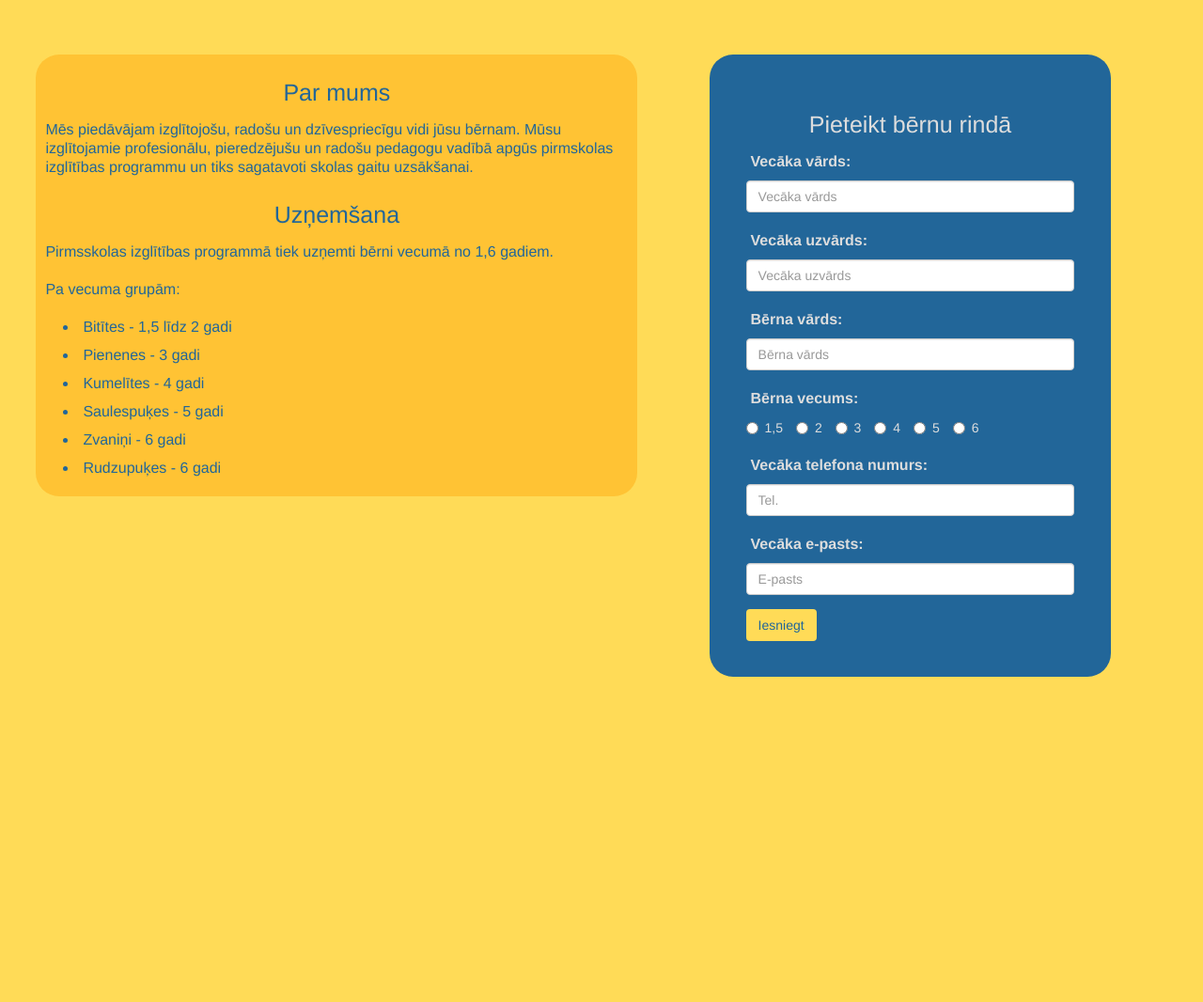
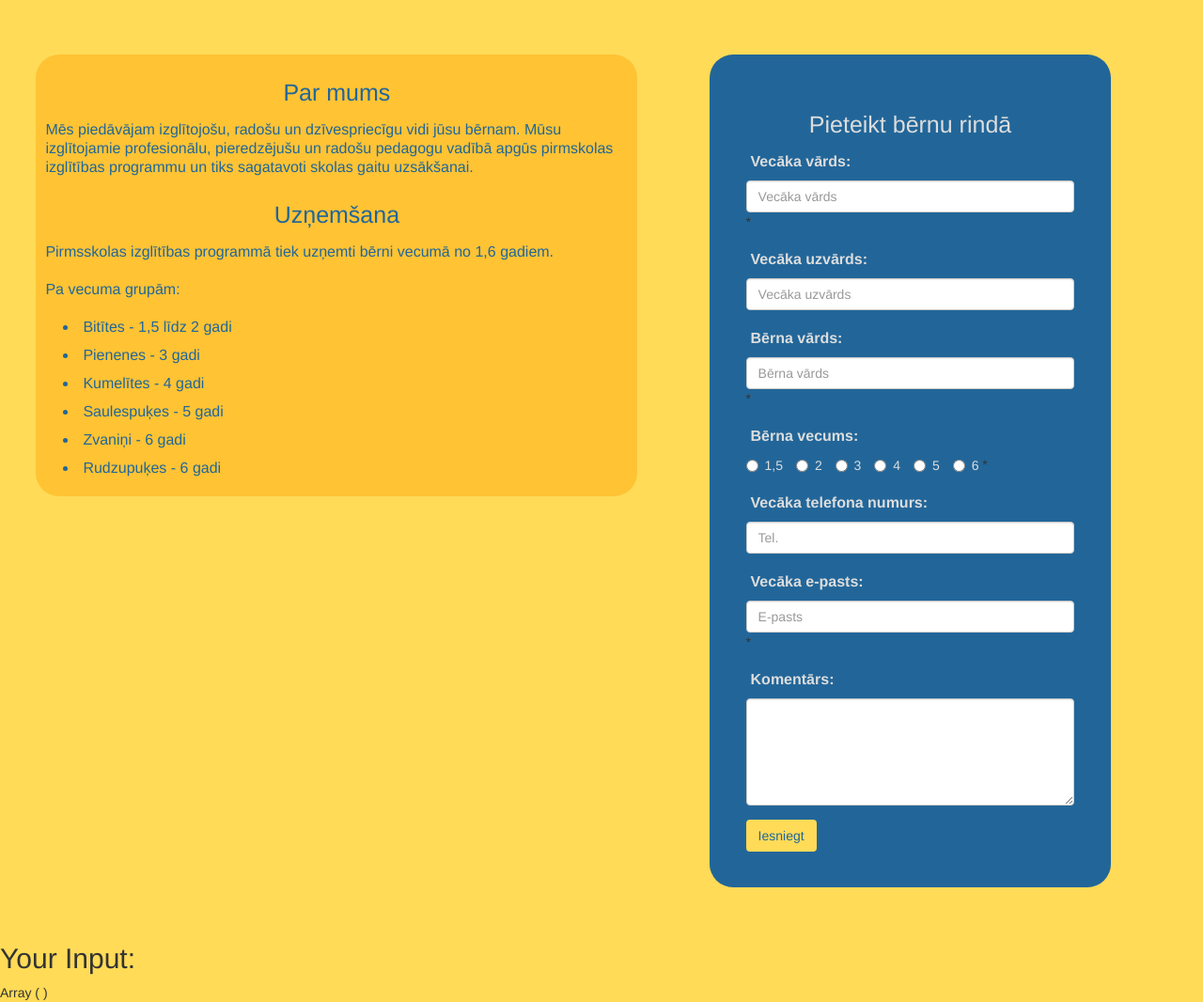
Before and after one commit to akrilaplekis/zvaigznite, a PHP site: page /vacakiem.php in a window 1280 px wide. Shown: the part 92-1158 px from the top of the page at 94% size. Before the commit the page ends 812 px from the top, so only its background shows below. Run offline with PHP 8.4, Linux system fonts and the light colour scheme.

Commit message:
biki aptauja

```diff
--- a/index.php
+++ b/index.php
@@ -33,7 +33,6 @@
             </ul>
         </div>
     </nav>
-
 
     <div class="container-fluid">
         <div class="row">
--- a/vacakiem.php
+++ b/vacakiem.php
@@ -35,6 +35,62 @@
         </div>
     </nav>
 
+    <?php
+    // define variables and set to empty values
+    $v_vards = $v_uzvards = $b_vards = $epasts = $tel = "";
+    $errvv = $errbv = $erremail = $errvecums = "";
+    if ($_SERVER["REQUEST_METHOD"] == "POST") {
+        if (empty($_POST["vvards"])) {
+            $errvv = "Vecākā vārds ir jāievada!";
+        }
+
+        if (empty($_POST["bvards"])) {
+            $errbv = "Bērna vārds ir jāievada!";
+        }
+
+        if (empty($_POST["email"])) {
+            $erremail = "E-pasts ir jāievada!";
+        } else {
+            $email = test_input($_POST["email"]);
+            // check if e-mail address is well-formed
+            if (!filter_var($email, FILTER_VALIDATE_EMAIL)) {
+                $erremail = "Formāts nav pareizs!";
+            }
+        }
+
+        if (empty($_POST["komentars"])) {
+            $comment = "";
+        } else {
+            $comment = test_input($_POST["komentars"]);
+        }
+
+        if (empty($_POST["vuzv"])) {
+            $uzvards = "";
+        } else {
+            $uzvards = test_input($_POST["vuzv"]);
+        }
+
+        if (empty($_POST["tel"])) {
+            $telefons = "";
+        } else {
+            $telefons = test_input($_POST["tel"]);
+        }
+
+        if (empty($_POST["vecums"])) {
+            $errvecums = "Jānorāda bērna vecums!";
+        } else {
+            $vecums = test_input($_POST["vecums"]);
+        }
+    }
+    $info = array();
+    function test_input($data) {
+        $data = trim($data);
+        $data = stripslashes($data);
+        $data = htmlspecialchars($data);
+        $info = $data;
+        return $data;
+    }
+    ?>
 
     <div class="container-fluid">
         <div class="row">
@@ -55,10 +111,11 @@
             </div>
             <div class="col-md-4">
                 <h2 class="title2">Pieteikt bērnu rindā</h2>
-                <form action="/action_page.php">
+                <form form method="post" action="<?php echo htmlspecialchars($_SERVER["PHP_SELF"]);?>">
                     <div class="form-group">
                         <label class="formt" for="vv">Vecāka vārds:</label>
                         <input type="text" class="form-control" id="vvards" placeholder="Vecāka vārds" name="vvards">
+                        <span class="error">* <?php echo $errvv;?></span>
                     </div>
                     <div class="form-group">
                         <label class="formt" for="vv">Vecāka uzvārds:</label>
@@ -67,35 +124,42 @@
                     <div class="form-group">
                         <label class="formt" for="bv">Bērna vārds:</label>
                         <input type="text" class="form-control" id="bvards" placeholder="Bērna vārds" name="bvards">
+                        <span class="error">* <?php echo $errbv;?></span>
                     </div>
                     <div class="form-group">
                         <label class="formt" for="vecums">Bērna vecums:</label><br>
                         <label class="radio-inline" style="color: #ddd">
-                            <input type="radio" name="optradio">1,5
+                            <input type="radio" name="vecums">1,5
                         </label>
                         <label class="radio-inline" style="color: #ddd">
-                            <input type="radio" name="optradio" class="formt">2
+                            <input type="radio" name="vecums" class="formt">2
                         </label>
                         <label class="radio-inline" style="color: #ddd">
-                            <input type="radio" name="optradio">3
+                            <input type="radio" name="vecums">3
                         </label>
                         <label class="radio-inline" style="color: #ddd">
-                            <input type="radio" name="optradio">4
+                            <input type="radio" name="vecums">4
                         </label>
                         <label class="radio-inline" style="color: #ddd">
-                            <input type="radio" name="optradio">5
+                            <input type="radio" name="vecums">5
                         </label>
                         <label class="radio-inline" style="color: #ddd">
-                            <input type="radio" name="optradio">6
+                            <input type="radio" name="vecums">6
                         </label>
+                        <span class="error">* <?php echo $errvecums;?></span>
                     </div>
                     <div class="form-group">
-                        <label class="formt" for="email">Vecāka telefona numurs:</label>
+                        <label class="formt" for="tel">Vecāka telefona numurs:</label>
                         <input type="text" class="form-control" id="tel" placeholder="Tel." name="tel">
                     </div>
                     <div class="form-group">
                         <label class="formt" for="email">Vecāka e-pasts:</label>
                         <input type="email" class="form-control" id="email" placeholder="E-pasts" name="email">
+                        <span class="error">* <?php echo $erremail;?></span>
+                    </div>
+                    <div class="form-group">
+                        <label class="formt"  for="komentars">Komentārs:</label>
+                        <textarea class="form-control" rows="5" id="komentas"></textarea>
                     </div>
                     <button type="submit" class="btn btn-custom">Iesniegt</button>
                 </form>
@@ -104,5 +168,10 @@
     </div>
 
 
+    <?php
+    echo "<h2>Your Input:</h2>";
+    print_r($info);
+    ?>
+
 </body>
 </html>
```
